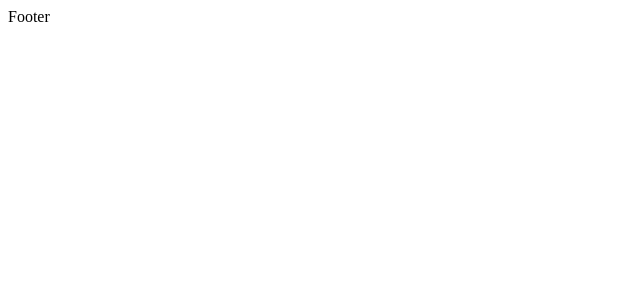
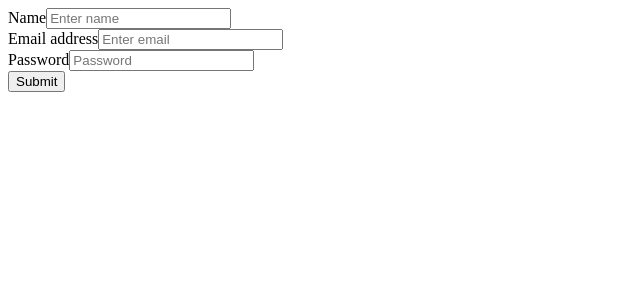
Before and after one commit to HarshPariya/Todo-list-Frontend, a React (Create React App) app: page / in a window 1280 px wide. Shown: the top 300 px of the page, without its empty margins (0-640 px from the left). Built offline with nearby package versions, Linux system fonts and the light colour scheme.

Commit message:
first commit

```diff
--- a/package.json
+++ b/package.json
@@ -3,6 +3,8 @@
   "version": "0.1.0",
   "private": true,
   "dependencies": {
+    "axios": "^1.7.9",
+    "cors": "^2.8.5",
     "cra-template": "1.2.0",
     "react": "^19.0.0",
     "react-dom": "^19.0.0",
--- a/src/App.js
+++ b/src/App.js
@@ -1,9 +1,10 @@
 import React from "react";
 import Header from "./components/Header";
 // import { useState } from 'react';
-import Footer from "./components/Footer";
+// import Footer from "./components/Footer";
 import { BrowserRouter, Routes, Route } from "react-router-dom";
 import Home from "./components/Home";
+import Form1 from "./components/Form1";
 
 function App() {
   // const[count,setCount] = useState(0)
@@ -12,7 +13,7 @@ function App() {
       <BrowserRouter>
         <Routes>
           <Route path="/header" element={<Header />} />
-          <Route path="/" element={<Footer />} />
+          <Route path="/" element={<><Form1/></>} />
           <Route path="/home" element={<Home />} />
         </Routes>
       </BrowserRouter>
--- /dev/null
+++ b/src/components/Form1.jsx
@@ -0,0 +1,72 @@
+import React, { useState } from "react";
+import axios from "axios";
+import { useNavigate } from "react-router-dom";
+
+export default function Form(){
+  const [email, setEmail] = useState("");
+  const [password, setPassword] = useState("");
+  const [name, setName] = useState("");
+  const navigate = useNavigate();
+
+  const handleSubmit = async (e) => {
+    e.preventDefault();
+    const data = {
+      password,
+      email,
+      name,
+    }
+
+    try {
+      const response = await axios.post("http://localhost:5000/register", data);
+      console.log(response.status);
+      if (response.status === 200) {
+        navigate("/Todo");
+      } else {
+        navigate("/Form1");
+      }
+    } catch (err) {}
+  };
+
+  return (
+    <div>
+      <form onSubmit={handleSubmit}>
+        <div className="form-group">
+          <label >Name</label>
+          <input
+            type="name"
+            className="border-solid border-2 border-red-600	"
+            value={name}
+            onChange={(e) => setName(e.target.value)}
+            placeholder="Enter name"
+          />
+        </div>
+
+        <div className="form-group">
+          <label>Email address</label>
+          <input
+            type="email"
+            className="border-solid border-2 border-red-600	"
+            value={email}
+            onChange={(e) => setEmail(e.target.value)}
+            placeholder="Enter email"
+          />
+        </div>
+
+        <div class="form-group">
+          <label >Password</label>
+          <input
+            type="password"
+            className="border-solid border-2 border-red-600	"
+            value={password}
+            onChange={(e) => setPassword(e.target.value)}
+            placeholder="Password"
+          />
+        </div>
+
+        <button type="submit" className="bg-blue-500 ">
+          Submit
+        </button>
+      </form>
+    </div>
+  );
+};
--- a/src/components/Header.jsx
+++ b/src/components/Header.jsx
@@ -1,11 +1,12 @@
 import React from 'react'
-import Footer from './Footer'
-import Contact from './Contact'
+// import Footer from './Footer'
+// import Contact from './Contact'
 import { Link } from "react-router-dom"
 
 const Header = () => {
   return (
     <div>
+      <h1>Harsh</h1>
 <Link to='/home'>Goto home page</Link>
 <Link to='/new'>Goto new page</Link>
 
```
Also changed, not shown: src/components/Todo.jsx (added, +43 -0 lines), 1 other file (tests, documents, lock files or other folders).
